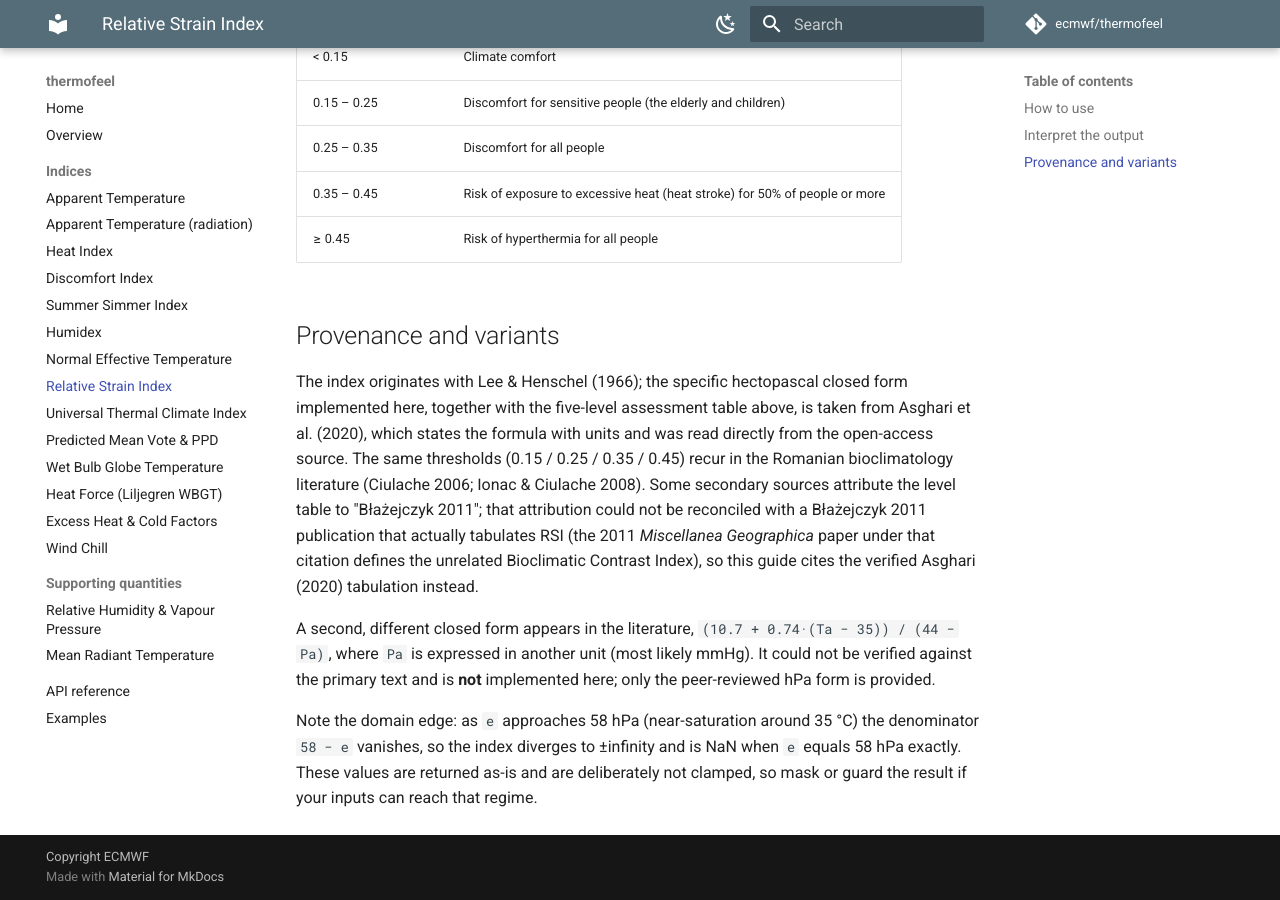
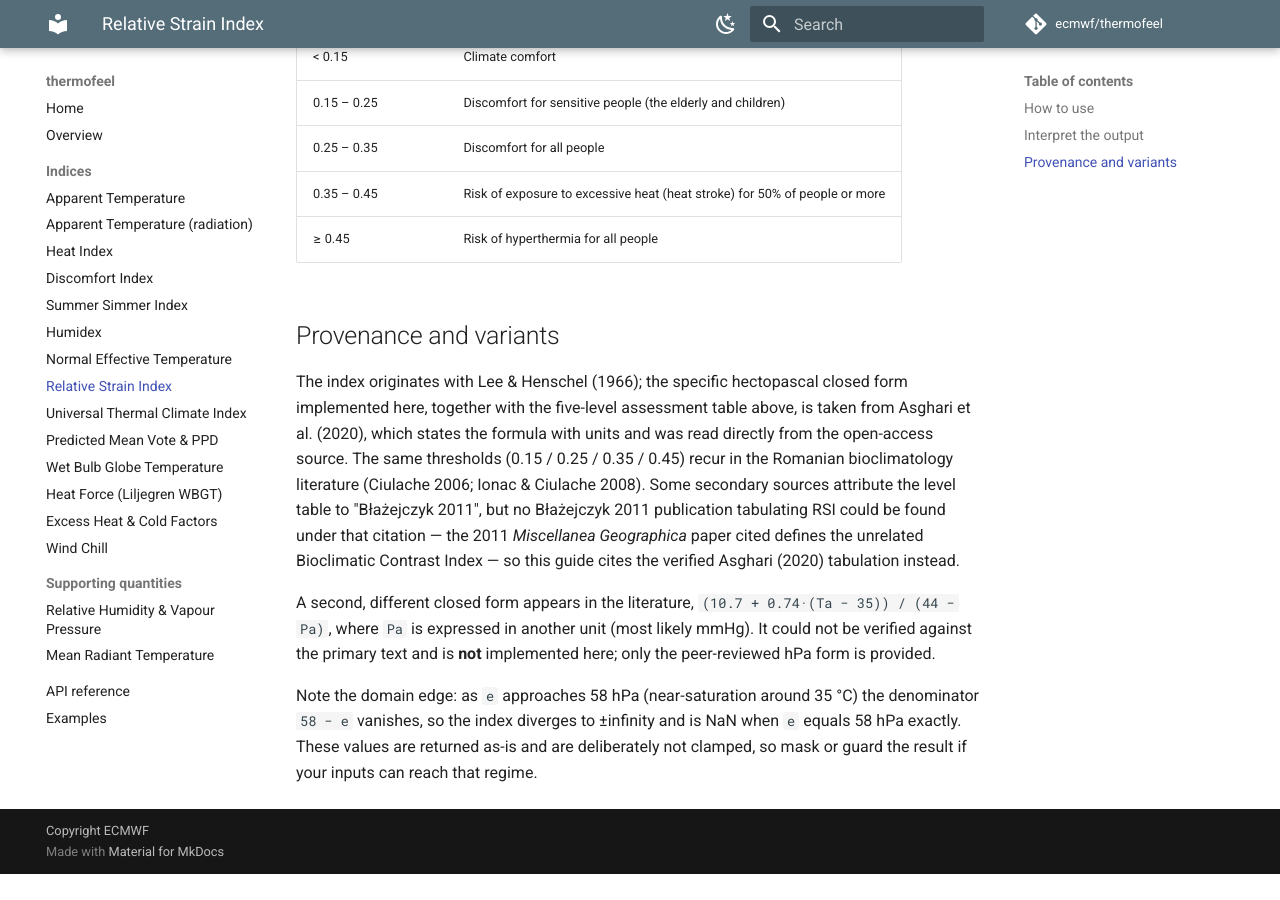
Before and after one commit to ecmwf/thermofeel, an MkDocs documentation site: the page built from docs/guide/relativestrainindex.md, in a window 1280 px wide and 900 px high, scrolled down 995 px. Built offline with MkDocs 1.6.1 and Material for MkDocs 9.7.7, drawn with Linux system fonts in a browser that asks for light colours; comment, search, counter and statistics services are not loaded; after the commit the page ends 1869 px from its top, so only the background shows below that.

Commit message:
docs(rsi): clarify the Blazejczyk 2011 attribution note
Reword the tangled sentence so it plainly states that no Blazejczyk 2011
publication tabulating RSI could be found under that citation (the cited
2011 paper defines the unrelated Bioclimatic Contrast Index), hence the
Asghari 2020 tabulation is used. Addresses Copilot review on #55.

```diff
--- a/docs/guide/relativestrainindex.md
+++ b/docs/guide/relativestrainindex.md
@@ -52,10 +52,10 @@ taken from Asghari et al. (2020), which states the formula with units and was
 read directly from the open-access source. The same thresholds
 (0.15 / 0.25 / 0.35 / 0.45) recur in the Romanian bioclimatology literature
 (Ciulache 2006; Ionac & Ciulache 2008). Some secondary sources attribute the
-level table to "Błażejczyk 2011"; that attribution could not be reconciled with a
-Błażejczyk 2011 publication that actually tabulates RSI (the 2011 *Miscellanea
-Geographica* paper under that citation defines the unrelated Bioclimatic Contrast
-Index), so this guide cites the verified Asghari (2020) tabulation instead.
+level table to "Błażejczyk 2011", but no Błażejczyk 2011 publication tabulating
+RSI could be found under that citation — the 2011 *Miscellanea Geographica* paper
+cited defines the unrelated Bioclimatic Contrast Index — so this guide cites the
+verified Asghari (2020) tabulation instead.
 
 A second, different closed form appears in the literature,
 `(10.7 + 0.74·(Ta − 35)) / (44 − Pa)`, where `Pa` is expressed in another unit
```
